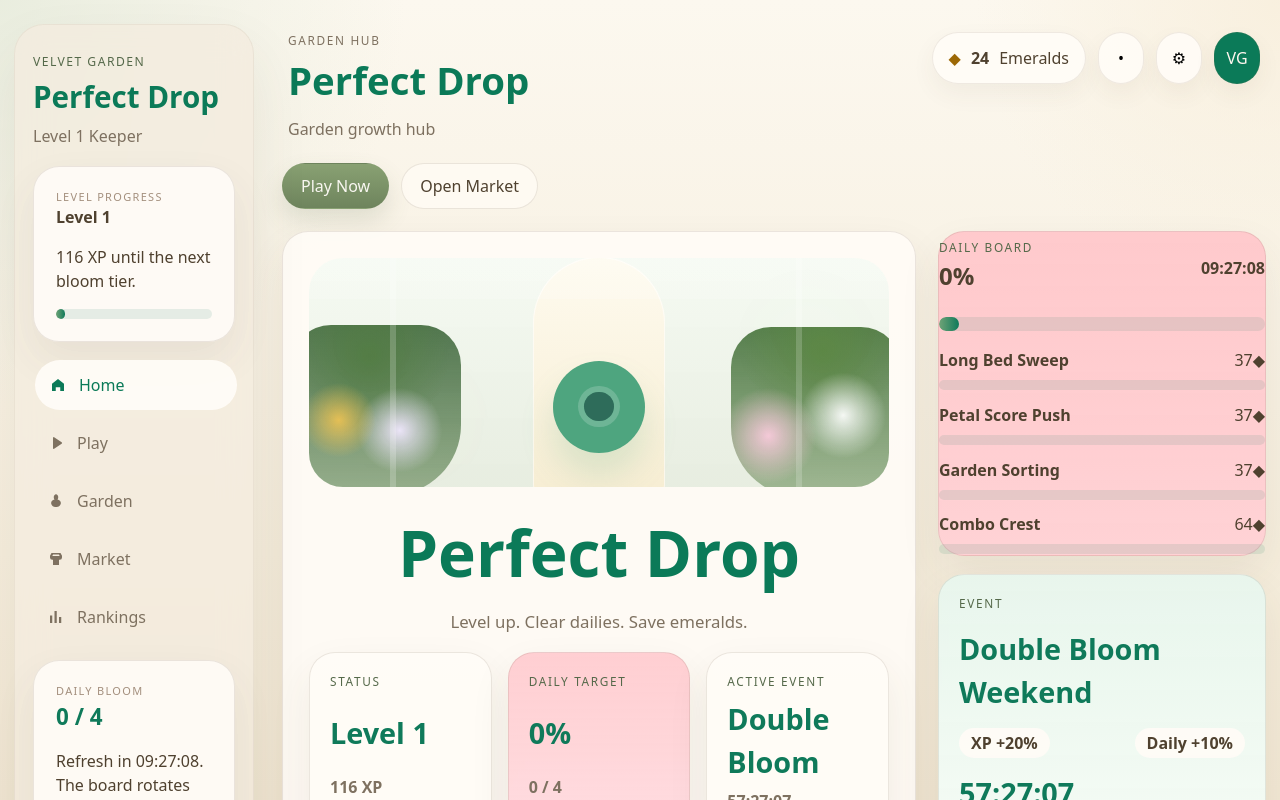
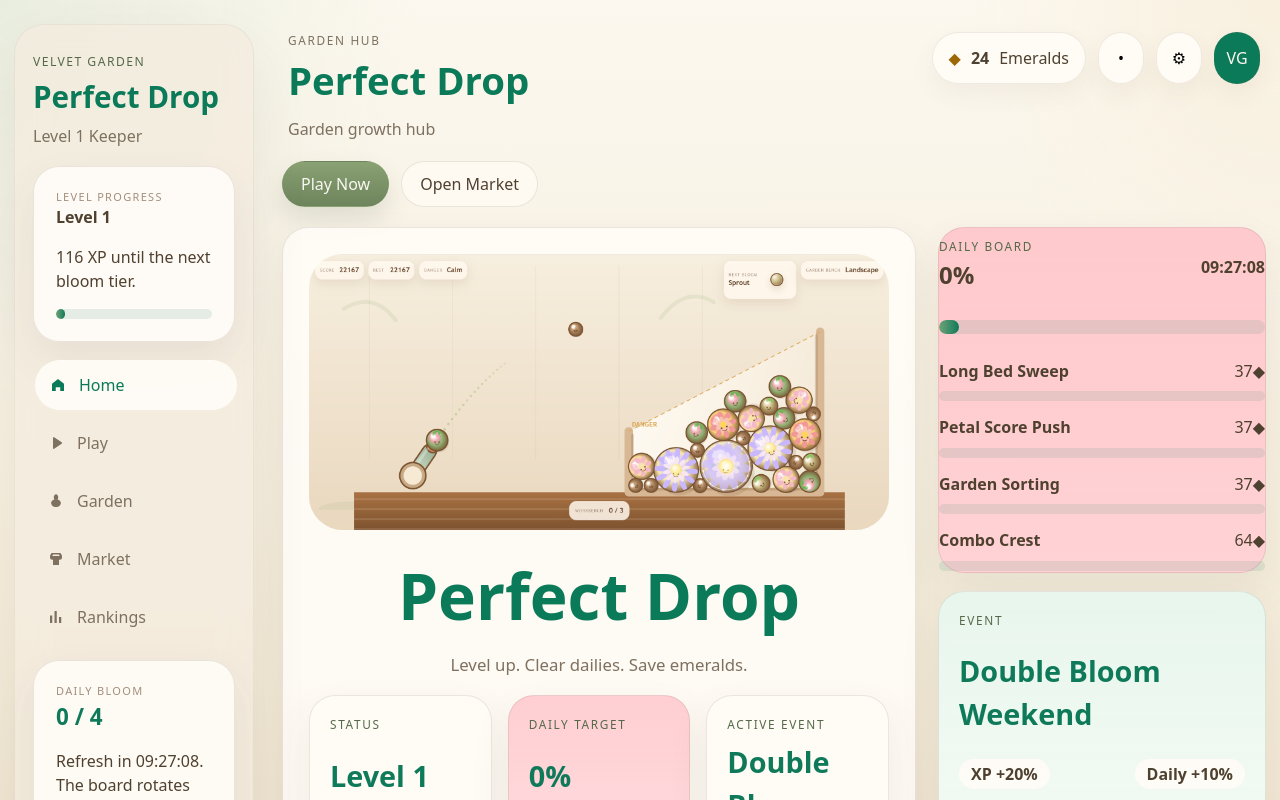
Before and after one commit to hansaejo5-blip/i-want-to-perfect, a React (Vite) app: page / in a window 1280 px wide. Shown: the top 800 px of the page. Built offline with nearby package versions, Linux system fonts and the light colour scheme.

Commit message:
Use gameplay shot for home hero

```diff
--- a/src/App.css
+++ b/src/App.css
@@ -3517,68 +3517,7 @@ summary:focus-visible {
     radial-gradient(circle at 86% 38%, rgba(127, 182, 136, 0.18), transparent 20%);
 }
 
-.home-hero-visual__path,
-.home-hero-visual__bloom,
-.home-hero-visual__glass,
-.home-hero-visual__drop {
-  position: absolute;
-}
-
-.home-hero-visual__path {
-  left: 50%;
-  bottom: -12px;
-  width: 132px;
-  height: 242px;
-  transform: translateX(-50%);
-  border-radius: 80px 80px 18px 18px;
-  background: linear-gradient(180deg, rgba(255, 251, 239, 0.96) 0%, rgba(247, 237, 210, 0.98) 100%);
-  box-shadow: inset 0 0 0 1px rgba(255, 255, 255, 0.55);
-}
-
-.home-hero-visual__bloom {
-  width: 170px;
-  height: 170px;
-  border-radius: 40px 40px 70px 70px;
-  filter: blur(0.2px);
-}
-
-.home-hero-visual__bloom--left {
-  left: -18px;
-  bottom: -8px;
-  background:
-    radial-gradient(circle at 28% 56%, rgba(243, 197, 82, 0.88), transparent 24%),
-    radial-gradient(circle at 64% 62%, rgba(241, 232, 255, 0.94), transparent 28%),
-    radial-gradient(circle at 46% 18%, rgba(82, 124, 67, 0.92), transparent 48%),
-    linear-gradient(180deg, rgba(46, 90, 44, 0.82) 0%, rgba(88, 126, 75, 0.56) 100%);
-}
-
-.home-hero-visual__bloom--right {
-  right: -12px;
-  bottom: -10px;
-  background:
-    radial-gradient(circle at 22% 64%, rgba(249, 202, 220, 0.95), transparent 28%),
-    radial-gradient(circle at 66% 52%, rgba(255, 255, 255, 0.92), transparent 30%),
-    radial-gradient(circle at 54% 14%, rgba(92, 135, 68, 0.94), transparent 46%),
-    linear-gradient(180deg, rgba(57, 104, 47, 0.84) 0%, rgba(104, 141, 86, 0.54) 100%);
-}
-
-.home-hero-visual__glass {
-  inset: 0;
-  background:
-    linear-gradient(90deg, transparent 0 14%, rgba(255, 255, 255, 0.2) 14% 15%, transparent 15% 84%, rgba(255, 255, 255, 0.18) 84% 85%, transparent 85% 100%),
-    linear-gradient(180deg, rgba(255, 255, 255, 0.18) 0 18%, transparent 18% 100%);
-}
-
-.home-hero-visual__drop {
-  width: 92px;
-  height: 92px;
-  left: 50%;
-  bottom: 34px;
-  transform: translateX(-50%);
-  border-radius: 50%;
-}
-
-.home-hero-copy {
+ .home-hero-copy {
   text-align: center;
 }
 
@@ -3766,3 +3705,11 @@ summary:focus-visible {
     flex-wrap: wrap;
   }
 }
+
+.home-hero-visual__image {
+  width: 100%;
+  height: 100%;
+  display: block;
+  object-fit: cover;
+  object-position: center top;
+}
--- a/src/site/pages/HomePage.tsx
+++ b/src/site/pages/HomePage.tsx
@@ -1,12 +1,11 @@
 import { useEffect, useMemo, useState } from 'react'
+import heroShot from '../../assets/hero-shot.png'
 import { CTAButton } from '../components/CTAButton'
 import { DashboardShell } from '../components/DashboardShell'
 import {
   getActiveEventState,
   getDailyCompletion,
   getDailyRefreshCountdown,
-  getEquippedBackground,
-  getEquippedSkin,
   getLevelProgress,
   getTargetRewardAmount,
   type ProgressionState,
@@ -23,8 +22,6 @@ const LOOP_STEPS = ['Play', 'Score', 'XP', 'Rewards', 'Market']
 export function HomePage({ navigate, progression }: HomePageProps) {
   const level = getLevelProgress(progression)
   const daily = getDailyCompletion(progression)
-  const skin = getEquippedSkin(progression)
-  const background = getEquippedBackground(progression)
   const recentRewards = progression.recentRewards
   const featuredTargets = progression.daily.targets
   const topRewardTarget = useMemo(
@@ -60,14 +57,8 @@ export function HomePage({ navigate, progression }: HomePageProps) {
       <section className="hub-home-grid home-dashboard-grid">
         <div className="hub-home-grid__main home-dashboard-grid__main">
           <article className="card home-hero-card">
-            <div className={`home-hero-visual ${background.previewClass}`}>
-              <div className="home-hero-visual__path" />
-              <div className="home-hero-visual__bloom home-hero-visual__bloom--left" />
-              <div className="home-hero-visual__bloom home-hero-visual__bloom--right" />
-              <div className="home-hero-visual__glass" />
-              <div className={`home-hero-visual__drop ${skin.previewClass}`} style={{ background: skin.accent, boxShadow: `0 22px 34px ${skin.glow}` }}>
-                <span className="home-orb__core" />
-              </div>
+            <div className="home-hero-visual">
+              <img className="home-hero-visual__image" src={heroShot} alt="Perfect Drop gameplay board" />
             </div>
 
             <div className="home-hero-copy">
@@ -174,8 +165,8 @@ export function HomePage({ navigate, progression }: HomePageProps) {
               <span>{recentRewards?.emeraldsGained ?? 0}◆</span>
             </div>
             <div className="home-reward-card__footer">
-              <span>{skin.name}</span>
-              <span>{background.name}</span>
+              <span>Skin ready</span>
+              <span>Board ready</span>
             </div>
           </article>
         </div>
```
